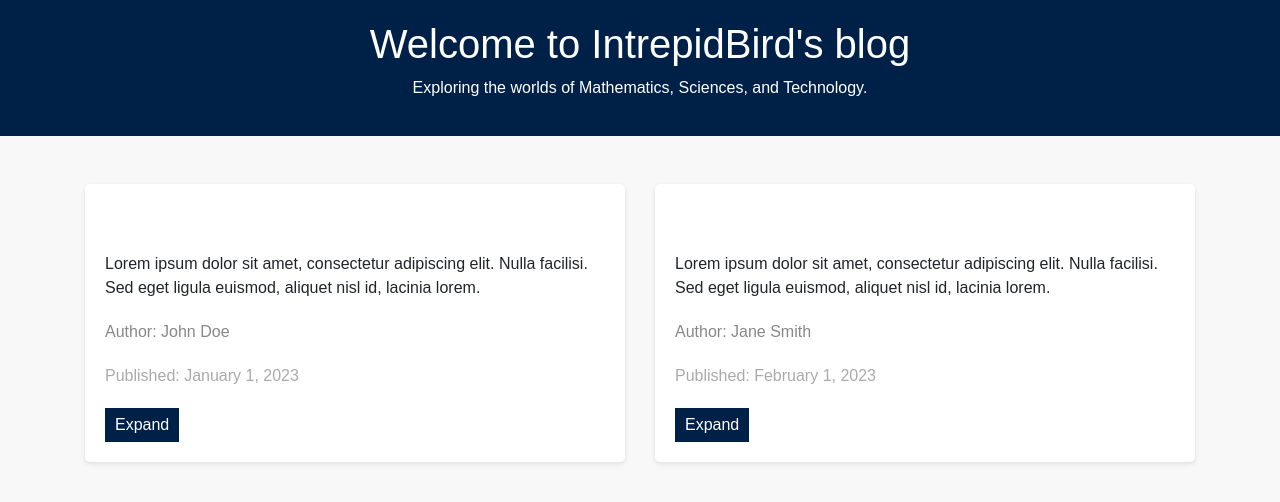
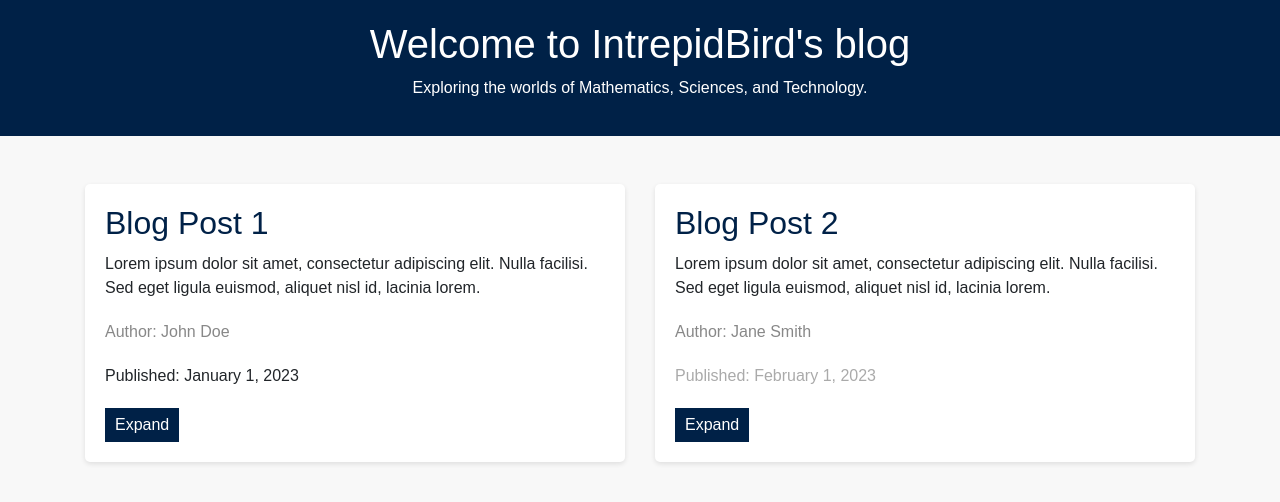
Before and after one commit to intrepidbird/blog, a plain HTML site: page index.html in a window 1280 px wide. Drawn offline with nearby package versions, Linux system fonts and the light colour scheme.

Commit message:
Update index.html

```diff
--- a/index.html
+++ b/index.html
@@ -34,6 +34,7 @@
         }
 
         .blog-post h2 {
+            color: #002147; /* Make h2 text dark blue */
             margin-bottom: 10px;
         }
 
@@ -73,7 +74,7 @@
                     <h2>Blog Post 1</h2>
                     <p>Lorem ipsum dolor sit amet, consectetur adipiscing elit. Nulla facilisi. Sed eget ligula euismod, aliquet nisl id, lacinia lorem.</p>
                     <p class="author">Author: John Doe</p>
-                    <p class="date">Published: January 1, 2023</p>
+                    <p class "date">Published: January 1, 2023</p>
                     <button class="expand-button" onclick="expandPost(1)">Expand</button>
                 </div>
             </div>
```
